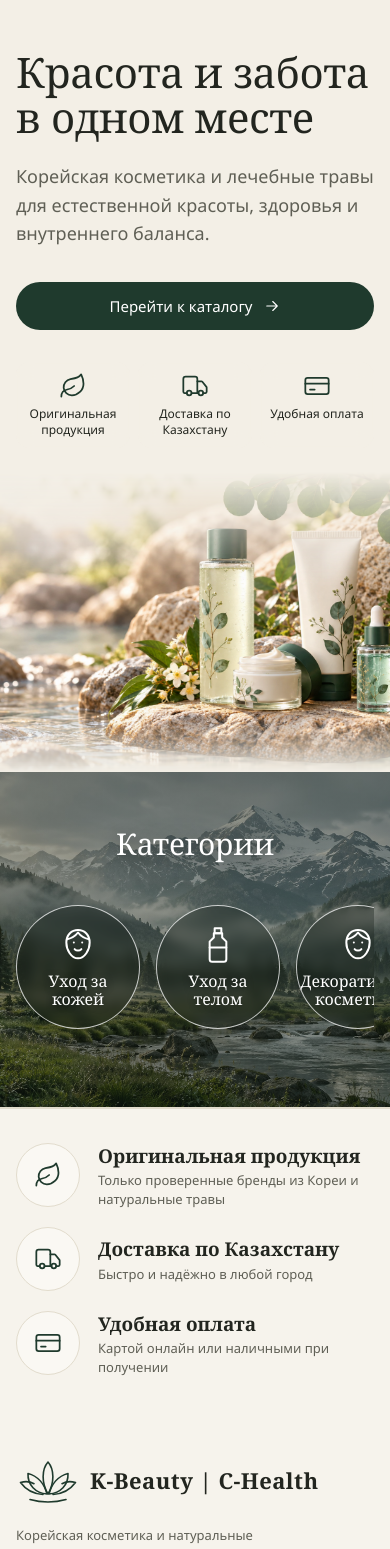
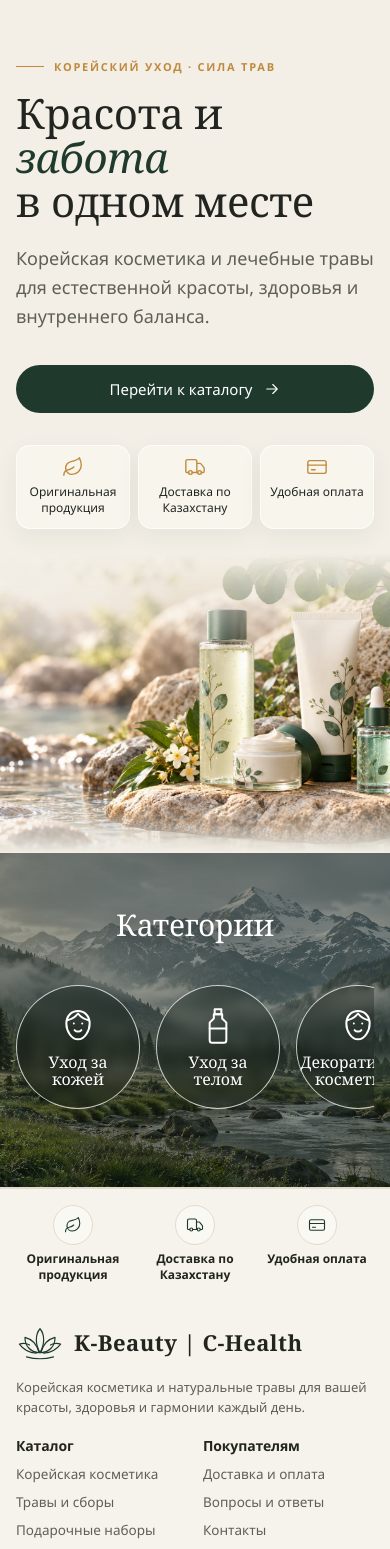
Before and after one commit to dodoser34/123, a plain HTML site: page frontend/index.html in a window 390 px wide. Shown: the part 47-1596 px from the top of the page. Drawn offline with Linux system fonts and the light colour scheme.

Commit message:
feat: update hero section and footer content for improved clarity and responsiveness

```diff
--- a/frontend/css/components/benefits.css
+++ b/frontend/css/components/benefits.css
@@ -12,8 +12,8 @@
   border-left: 1px solid var(--border);
 }
 .benefit-ic {
-  width: 64px;
-  height: 64px;
+  width: 48px;
+  height: 48px;
   border-radius: 50%;
   display: grid;
   place-items: center;
@@ -23,14 +23,16 @@
   background: var(--surface);
 }
 .benefit-ic .icon {
-  width: 28px;
-  height: 28px;
+  width: 22px;
+  height: 22px;
 }
 .benefit b {
   display: block;
   font-family: var(--font-serif);
-  font-size: 19px;
+  font-size: 17px;
   font-weight: 600;
+  line-height: 1.25;
+  margin-bottom: 2px;
 }
 .benefit small {
   display: block;
@@ -39,7 +41,7 @@
   line-height: 1.45;
 }
 .benefits-bar {
-  padding: 32px 0;
+  padding: 20px 0;
   border-top: 1px solid var(--border);
 }
 .benefits.is-compact .benefit-ic {
--- a/frontend/css/components/botanical.css
+++ b/frontend/css/components/botanical.css
@@ -112,8 +112,8 @@
   width: clamp(100px, calc((100% - var(--container)) / 2 + var(--gutter) - 16px), 280px);
   left: -18px;
   right: auto;
-  top: 170px;
-  bottom: auto;
+  top: auto;
+  bottom: 56px;
   opacity: 0.8;
 }
 .mobile-menu .menu-botanical {
--- a/frontend/css/components/footer.css
+++ b/frontend/css/components/footer.css
@@ -10,40 +10,40 @@
   z-index: 1;
   display: grid;
   grid-template-columns: 1.4fr 1fr 1fr 1.2fr;
-  gap: 32px;
-  padding: 48px 0;
+  gap: 24px 32px;
+  padding: 32px 0 24px;
 }
 .footer-brand p {
-  margin-top: 14px;
+  margin-top: 10px;
   font-size: 13px;
   color: var(--text-muted);
   max-width: 240px;
 }
 .footer-brand .logo svg {
-  width: 64px;
-  height: 48px;
+  width: 48px;
+  height: 36px;
 }
 .footer-col h4 {
   font-family: var(--font-sans);
   font-size: 14px;
   font-weight: 700;
-  margin-bottom: 14px;
+  margin-bottom: 8px;
 }
 .footer-col a,
 .footer-col li {
   display: flex;
   align-items: flex-start;
-  gap: 10px;
-  font-size: 14px;
+  gap: 8px;
+  font-size: 13.5px;
   color: var(--text-muted);
-  padding: 4px 0;
+  padding: 3px 0;
 }
 .footer-col a:hover {
   color: var(--primary);
 }
 .footer-col .icon {
-  width: 18px;
-  height: 18px;
+  width: 16px;
+  height: 16px;
   color: var(--text);
   margin-top: 2px;
 }
@@ -52,14 +52,15 @@
   z-index: 1;
   display: flex;
   justify-content: space-between;
-  gap: 16px;
-  padding: 18px 0 26px;
+  align-items: center;
+  gap: 8px 16px;
+  padding: 12px 0 16px;
   border-top: 1px solid var(--border);
   font-size: 13px;
   color: var(--text-muted);
 }
 .footer-bottom .hand {
-  font-size: 20px;
+  font-size: 18px;
   color: var(--text);
 }
 .site-footer .decor {
--- a/frontend/css/components/motion.css
+++ b/frontend/css/components/motion.css
@@ -3,45 +3,60 @@
 }
 
 @media (prefers-reduced-motion: no-preference) {
-  .hero-media.hero-layered {
-    animation: none;
-  }
   .hero-layered .hero-background {
-    animation: hero-photo-in 1.4s cubic-bezier(0.4, 0, 0.2, 1) backwards;
+    animation: hero-photo-in 2.4s cubic-bezier(0.22, 1, 0.36, 1) backwards;
   }
   .hero-layered .hero-products {
     opacity: 0;
   }
   .hero-layered.is-ready .hero-products {
-    animation: hero-products-in 3s cubic-bezier(0.4, 0, 0.2, 1) 1.6s both;
+    animation: hero-products-in 1.6s cubic-bezier(0.22, 1, 0.36, 1) 0.5s both;
   }
   @keyframes hero-photo-in {
     from {
       opacity: 0;
-    }
-    to {
-      opacity: 1;
+      transform: scale(1.08);
+      filter: saturate(0.92) blur(8px);
     }
   }
   @keyframes hero-products-in {
     from {
       opacity: 0;
-      transform: translateY(6px);
+      transform: translateY(28px) scale(0.98);
     }
     to {
       opacity: 1;
-      transform: translateY(0);
+      transform: none;
     }
   }
-
-  .hero-media {
-    transform-origin: 100% 50%;
-    animation: hero-settle 2.2s cubic-bezier(0.22, 1, 0.36, 1) backwards;
+  .hero-eyebrow::before {
+    animation: hero-line 1.1s cubic-bezier(0.22, 1, 0.36, 1) 0.35s backwards;
   }
-  @keyframes hero-settle {
+  @keyframes hero-line {
     from {
-      opacity: 0.35;
-      scale: 1.05;
+      transform: scaleX(0);
+    }
+  }
+  .hero-content > .anim-up {
+    animation: hero-rise 1.1s cubic-bezier(0.22, 1, 0.36, 1) backwards;
+  }
+  .hero-content > .anim-up:nth-child(2) {
+    animation-delay: 0.12s;
+  }
+  .hero-content > .anim-up:nth-child(3) {
+    animation-delay: 0.26s;
+  }
+  .hero-content > .anim-up:nth-child(4) {
+    animation-delay: 0.38s;
+  }
+  .hero-content > .anim-up:nth-child(5) {
+    animation-delay: 0.5s;
+  }
+  @keyframes hero-rise {
+    from {
+      opacity: 0;
+      transform: translateY(26px);
+      filter: blur(6px);
     }
   }
   .anim-up {
--- a/frontend/css/pages/home.css
+++ b/frontend/css/pages/home.css
@@ -25,14 +25,30 @@
 }
 .hero-background {
   z-index: 0;
-  scale: 1.03;
-  translate: var(--bg-x, 0) var(--bg-y, 0);
-  transition: translate 0.6s cubic-bezier(0.22, 1, 0.36, 1);
+  filter: saturate(0.92);
 }
 .hero-products {
   z-index: 1;
-  translate: var(--pr-x, 0) var(--pr-y, 0);
-  transition: translate 0.6s cubic-bezier(0.22, 1, 0.36, 1);
+  filter: drop-shadow(0 24px 30px rgba(31, 42, 30, 0.18));
+}
+.hero::before {
+  content: '';
+  position: absolute;
+  inset: 0;
+  z-index: 1;
+  pointer-events: none;
+  background: radial-gradient(ellipse 55% 70% at 18% 55%, rgba(243, 239, 230, 0.9), rgba(243, 239, 230, 0) 70%);
+}
+.hero::after {
+  content: '';
+  position: absolute;
+  left: 0;
+  right: 0;
+  bottom: 0;
+  height: 120px;
+  z-index: 1;
+  pointer-events: none;
+  background: linear-gradient(to top, var(--bg), rgba(243, 239, 230, 0));
 }
 
 .hero-media {
@@ -49,8 +65,33 @@
   max-width: 560px;
   padding: calc(var(--header-h) + 48px) 0 56px;
 }
+.hero-eyebrow {
+  display: inline-flex;
+  align-items: center;
+  gap: 14px;
+  margin-bottom: 22px;
+  font-size: 12px;
+  font-weight: 600;
+  letter-spacing: 0.22em;
+  text-transform: uppercase;
+  color: var(--gold);
+}
+.hero-eyebrow::before {
+  content: '';
+  width: 44px;
+  height: 1px;
+  background: currentColor;
+  transform-origin: left;
+}
 .hero h1 {
-  font-size: clamp(42px, 5.6vw, 72px);
+  font-size: clamp(42px, 5.6vw, 76px);
+  line-height: 1.04;
+  letter-spacing: -0.01em;
+}
+.hero h1 i {
+  font-style: italic;
+  font-weight: 500;
+  color: var(--primary);
 }
 .hero .lead {
   margin: 22px 0 34px;
@@ -66,11 +107,16 @@
 }
 
 .hero .benefits.is-compact .benefit {
-  padding: 10px 12px;
+  padding: 12px 14px;
   border-radius: 14px;
-  background: rgba(243, 239, 230, 0.74);
-  -webkit-backdrop-filter: blur(8px);
-  backdrop-filter: blur(8px);
+  border: 1px solid rgba(255, 255, 255, 0.7);
+  background: rgba(250, 248, 243, 0.62);
+  box-shadow: 0 8px 24px rgba(40, 45, 30, 0.06);
+  -webkit-backdrop-filter: blur(10px) saturate(1.2);
+  backdrop-filter: blur(10px) saturate(1.2);
+}
+.hero .benefits.is-compact .benefit-ic {
+  color: var(--gold);
 }
 .hero .benefits.is-compact .benefit b {
   color: var(--text);
--- a/frontend/css/responsive/phone/footer.css
+++ b/frontend/css/responsive/phone/footer.css
@@ -1,14 +1,51 @@
 @media (max-width: 760px) {
   .footer-main {
     grid-template-columns: 1fr 1fr;
+    gap: 20px 16px;
+    padding: 24px 0 16px;
+  }
+  .footer-brand,
+  .footer-col:last-child {
+    grid-column: 1 / -1;
+  }
+  .footer-brand p {
+    max-width: none;
   }
   .footer-bottom {
     flex-direction: column;
+    align-items: flex-start;
+    gap: 2px;
+    font-size: 12px;
+  }
+  .footer-bottom .hand {
+    font-size: 16px;
+  }
+  .benefits-bar {
+    padding: 16px 0;
+  }
+  .benefits-bar .benefits {
+    grid-template-columns: repeat(3, minmax(0, 1fr));
+    gap: 8px;
+  }
+  .benefits-bar .benefit {
+    flex-direction: column;
+    gap: 6px;
+    text-align: center;
+  }
+  .benefits-bar .benefit-ic {
+    width: 40px;
+    height: 40px;
+  }
+  .benefits-bar .benefit-ic .icon {
+    width: 18px;
+    height: 18px;
+  }
+  .benefits-bar .benefit b {
+    font-family: var(--font-sans);
+    font-size: 12px;
+    line-height: 1.3;
+  }
+  .benefits-bar .benefit small {
+    display: none;
   }
 }
-@media (max-width: 560px) {
-  .footer-main {
-    grid-template-columns: 1fr;
-    gap: 24px;
-  }
-}
--- a/frontend/css/responsive/phone/home.css
+++ b/frontend/css/responsive/phone/home.css
@@ -21,3 +21,14 @@
     width: 100%;
   }
 }
+@media (max-width: 400px) {
+  .hero-eyebrow {
+    gap: 10px;
+    margin-bottom: 16px;
+    font-size: 11px;
+    letter-spacing: 0.16em;
+  }
+  .hero-eyebrow::before {
+    width: 28px;
+  }
+}
--- a/frontend/css/responsive/tablet/home.css
+++ b/frontend/css/responsive/tablet/home.css
@@ -20,6 +20,10 @@
   }
   .hero-content {
     padding: calc(var(--header-h) + 32px) 0 24px;
+  }
+  .hero::before,
+  .hero::after {
+    display: none;
   }
   .hero .benefits {
     margin-top: 32px;
--- a/frontend/index.html
+++ b/frontend/index.html
@@ -35,7 +35,8 @@
         </div>
         <div class="container">
           <div class="hero-content">
-            <h1 class="anim-up" data-t="home.hero.title"></h1>
+            <p class="hero-eyebrow anim-up" data-t="home.hero.eyebrow"></p>
+            <h1 class="anim-up anim-delay-1" data-t="home.hero.title"></h1>
             <p class="lead anim-up anim-delay-1" data-t="home.hero.lead"></p>
             <a class="btn btn-primary anim-up anim-delay-2" href="pages/catalog.html"
               ><span data-t="home.hero.button"></span>
--- a/frontend/js/components/footer.js
+++ b/frontend/js/components/footer.js
@@ -30,7 +30,6 @@
             <h4>${T.buyersTitle}</h4>
             <a href="${ui.page('delivery')}">${T.delivery}</a>
             <a href="${ui.page('delivery')}#faq">${T.faq}</a>
-            <a href="${ui.page('about')}">${T.aboutUs}</a>
             <a href="${ui.page('about')}#contacts">${T.contacts}</a>
             <a href="${ui.page('account')}">${T.account}</a>
           </div>
--- a/frontend/js/components/header.js
+++ b/frontend/js/components/header.js
@@ -34,6 +34,7 @@
             <a class="nav-drop-link" href="${ui.page('catalog')}" aria-haspopup="true">${T.catalog} ${ui.icon('chevron-down')}</a>
             <div class="nav-menu">${catalogMenu()}</div>
           </div>
+          <a href="${ui.page('delivery')}"${active(page === 'delivery')}>${T.delivery}</a>
           <a href="${ui.page('about')}"${active(page === 'about')}>${T.about}</a>
         </nav>
         <form class="header-search" role="search" action="${ui.page('catalog')}">
--- a/frontend/js/pages/home.js
+++ b/frontend/js/pages/home.js
@@ -19,29 +19,6 @@ document.addEventListener('app:ready', () => {
       image.addEventListener('error', revealProducts, { once: true });
     });
     revealProducts();
-
-    if (!matchMedia('(prefers-reduced-motion: reduce)').matches) {
-      let scrollY = 0;
-      let mx = 0;
-      let my = 0;
-      let frame = 0;
-      const apply = () => {
-        frame = 0;
-        if (scrollY > innerHeight) return;
-        hero.style.setProperty('--bg-x', `${mx * -6}px`);
-        hero.style.setProperty('--bg-y', `${scrollY * 0.18 + my * -4}px`);
-        hero.style.setProperty('--pr-x', `${mx * 12}px`);
-        hero.style.setProperty('--pr-y', `${scrollY * 0.06 + my * 8}px`);
-      };
-      const queue = () => frame || (frame = requestAnimationFrame(apply));
-      addEventListener('scroll', () => ((scrollY = window.scrollY), queue()), { passive: true });
-      if (matchMedia('(hover: hover) and (pointer: fine)').matches)
-        document.querySelector('.hero').addEventListener('pointermove', (e) => {
-          mx = e.clientX / innerWidth - 0.5;
-          my = e.clientY / innerHeight - 0.5;
-          queue();
-        });
-    }
   }
 
   document.getElementById('hero-benefits').innerHTML = ui.benefits(true);
--- a/frontend/texts/ru/common.js
+++ b/frontend/texts/ru/common.js
@@ -4,6 +4,7 @@ App.texts.common = {
   header: {
     menuLabel: 'Основное меню',
     catalog: 'Каталог',
+    delivery: 'Доставка и оплата',
     about: 'О нас',
     searchLabel: 'Поиск товаров',
     searchPlaceholder: 'Поиск товаров…',
@@ -46,7 +47,6 @@ App.texts.common = {
     buyersTitle: 'Покупателям',
     delivery: 'Доставка и оплата',
     faq: 'Вопросы и ответы',
-    aboutUs: 'О нас',
     contacts: 'Контакты',
     account: 'Личный кабинет',
     contactsTitle: 'Контакты',
--- a/frontend/texts/ru/home.js
+++ b/frontend/texts/ru/home.js
@@ -6,7 +6,8 @@ App.texts.home = {
   },
 
   hero: {
-    title: 'Красота и забота<br>в одном месте',
+    eyebrow: 'Корейский уход · Сила трав',
+    title: 'Красота и <i>забота</i><br>в одном месте',
     lead: 'Корейская косметика и лечебные травы для естественной красоты, здоровья и внутреннего баланса.',
     button: 'Перейти к каталогу',
     photoAlt: 'Корейская косметика на камнях у ручья'
```
Also changed, not shown: frontend/css/components/header.css (+7 -6 lines), frontend/css/responsive/desktop/laptop.css (+9 -4 lines), frontend/css/responsive/phone/landscape.css (+7 -0 lines), 3 other files.
